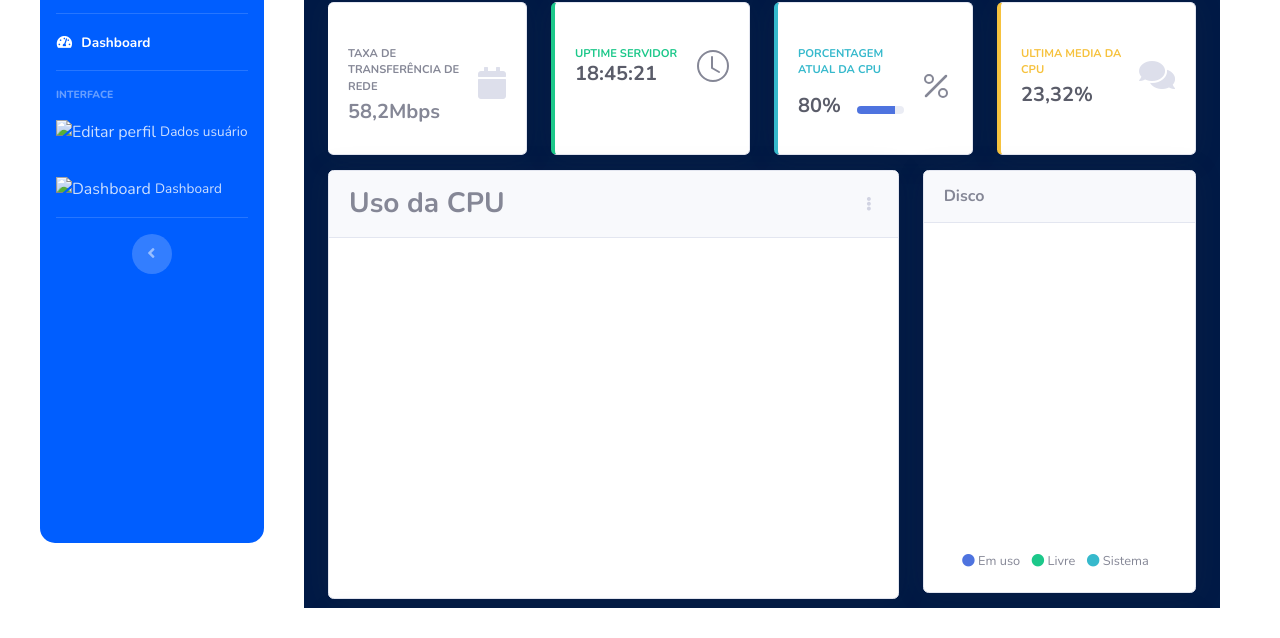
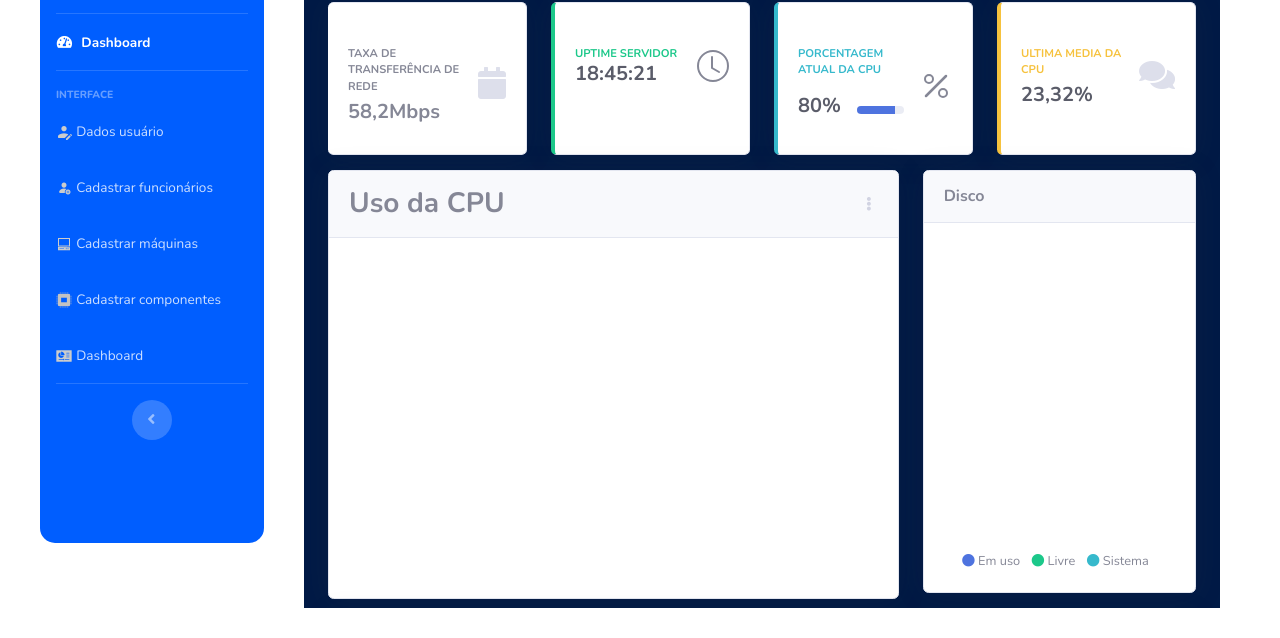
Before and after one commit to StockSafe-Solutions/site-institucional, a website with bundled scripts: page public/dashboard/index.html in a window 1280 px wide. Shown: the part 162-800 px from the top of the page. Built offline with nearby package versions, Linux system fonts and the light colour scheme; no server answers; files whose address does not match are found by name.

Commit message:
fix/style(dashboard): Correção de imagens da barra lateral)

```diff
--- a/public/dashboard/index.html
+++ b/public/dashboard/index.html
@@ -63,19 +63,40 @@
             <!-- Nav Item - Charts -->
             <li class="nav-item">
                 <a class="nav-link" href="perfilEmpresa.html">
-                    <img src="../assets/dashboard/editarPerfilMenu.png" alt="Editar perfil">
+                    <img src="../assets/img/dashboard/editarPerfilMenu.png" alt="Editar perfil">
                     <!-- <i class="fas fa-fw fa-chart-area"></i> -->
                     <span>Dados usuário</span></a>
             </li>
 
+            <!-- Nav Item - Cadastro de funcionários -->
+            <li class="nav-item">
+                <a class="nav-link" href="cadastroFuncionarios.html">
+                    <img src="../assets/img/dashboard/addPerfilMenu.png" alt="Cadastrar funcionários">
+                    <!-- <i class="fas fa-fw fa-table"></i> -->
+                    <span>Cadastrar funcionários</span></a>
+            </li>
+
+            <!-- Nav Item - Cadastro de máquinas -->
+            <li class="nav-item">
+                <a class="nav-link" href="cadastroMaquinas.html">
+                    <img src="../assets/img/dashboard/addMaquinasMenu.png" alt="Cadastrar máquinas">
+                    <!-- <i class="fas fa-fw fa-table"></i> -->
+                    <span>Cadastrar máquinas</span></a>
+            </li>
+            <li class="nav-item">
+                <a class="nav-link" href="cadastroComponentes.html">
+                    <img src="../assets/img/dashboard/addComponentes.png" alt="Cadastrar componentes">
+                    <!-- <i class="fas fa-fw fa-table"></i> -->
+                    <span>Cadastrar componentes</span></a>
+            </li>
+
             <!-- Nav Item - Dashboard -->
             <li class="nav-item">
-                <a class="nav-link" href="dashboardFuncionarioM.html">
-                    <img src="../assets/dashboard/dashboardMenu.png" alt="Dashboard">
+                <a class="nav-link" href="index.html">
+                    <img src="../assets/img/dashboard/dashboardMenu.png" alt="Dashboard">
                     <!-- <i class="fas fa-fw fa-table"></i> -->
                     <span>Dashboard</span></a>
             </li>
-
 
             <!-- Divider -->
             <hr class="sidebar-divider d-none d-md-block">
```
Also changed, not shown: public/dashboard/cadastroComponentes.html (+5 -6 lines), public/dashboard/cadastroFuncionarios.html (+8 -15 lines), public/dashboard/cadastroMaquinas.html (+5 -5 lines), public/dashboard/perfilEmpresa.html (+5 -6 lines), public/dashboard/perfilFuncionario.html (+0 -1 lines).
